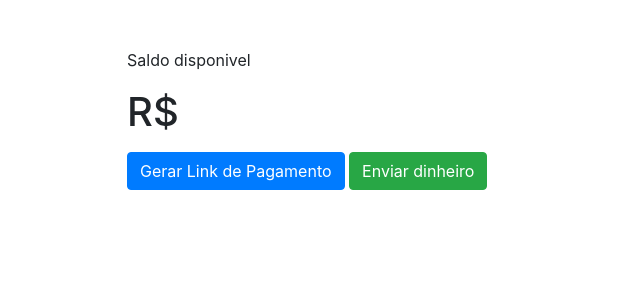
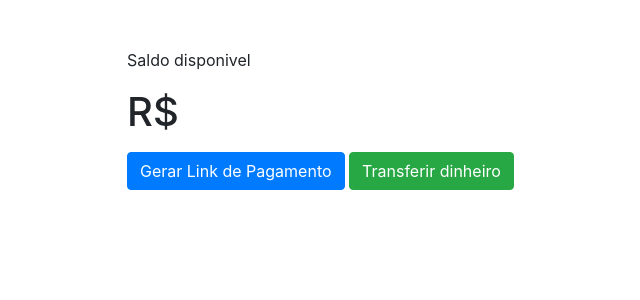
Before and after one commit to whzinn/saldata, a Flask app: template templates/inicio.html in a window 1280 px wide. Shown: the top 300 px of the page, without its empty margins (243-883 px from the left). Run offline with Flask 2, Linux system fonts and the light colour scheme; the template is opened without the code that fills it, so the values that code supplies are empty; some libraries are stand-ins or nearby versions.

Commit message:
Update inicio.html

```diff
--- a/templates/inicio.html
+++ b/templates/inicio.html
@@ -17,7 +17,7 @@
                 <h1>R$ {{saldo}}</h1>
             </p>
             <a href="https://anonpay2-0.onrender.com/gerar/{{user}}" class="btn btn-primary">Gerar Link de Pagamento</a>
-            <a href="enviar" class="btn btn-success">Enviar dinheiro</a>
+            <a href="https://anonpay2-0.onrender.com/enviar" class="btn btn-success">Transferir dinheiro</a>
         </div>
     </div>
 </div>
```
